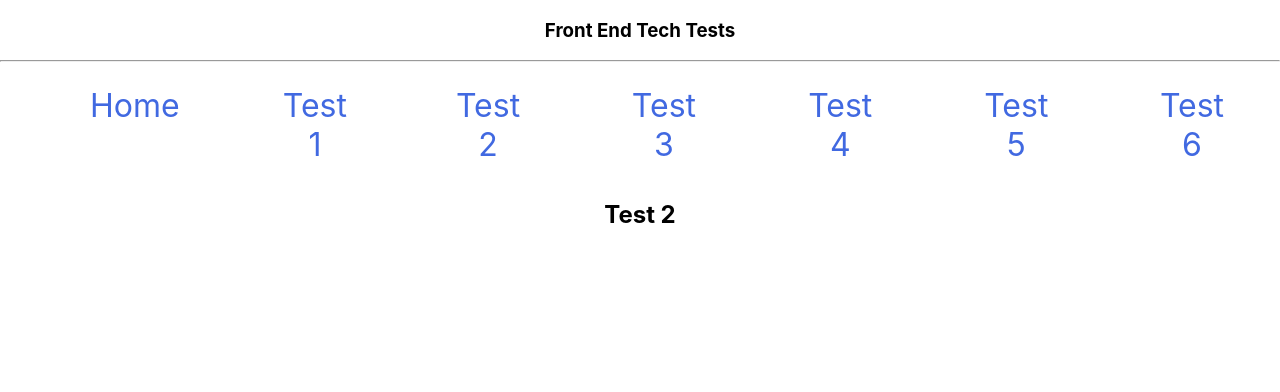
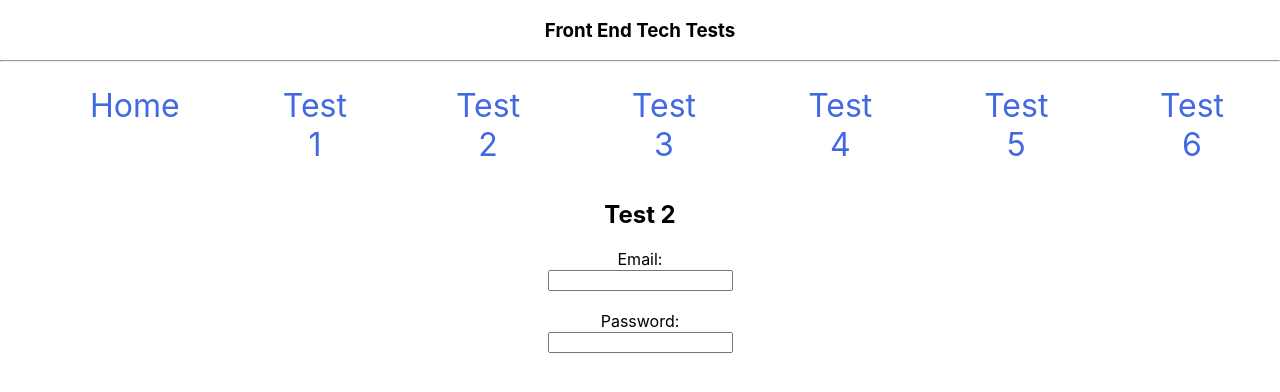
Before and after one commit to Edd-NC/front-end-tech-tests, a React (Create React App) app: page /test/2 in a window 1280 px wide. Shown: the top 392 px of the page. Built offline with nearby package versions, Linux system fonts and the light colour scheme.

Commit message:
Building up test 2

```diff
--- a/src/components/test2/Test2.jsx
+++ b/src/components/test2/Test2.jsx
@@ -1,9 +1,18 @@
+import { useState } from "react";
 import "./Test2.css";
 
 const Test2 = () => {
+    const [email, setEmail] = useState("");
+    const [password, setPassword] = useState("");
     return(
         <section>
             <h2>Test 2</h2>
+            <form>
+                <label for="email" >Email:</label><br />
+                <input id="email" type="text" value={email} onChange={(event) => setEmail(event.target.value)}/><br /> <br />
+                <label for="password">Password:</label><br />
+                <input id="password" type="password" value={password} onChange={(event) => setPassword(event.target.value)}/>
+            </form>
         </section>
     )
 }
```
